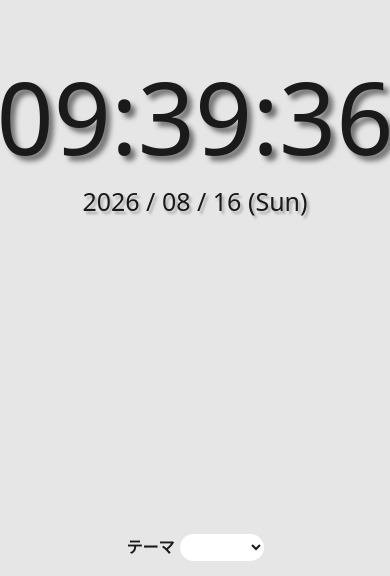
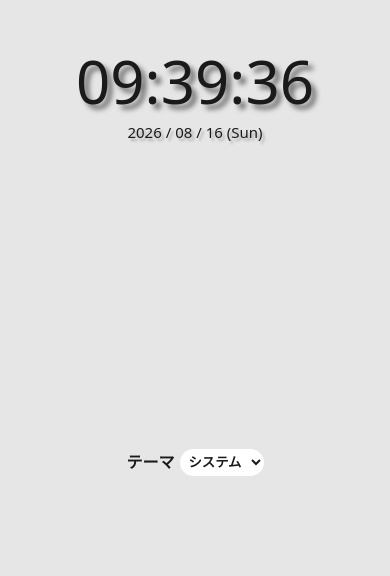
Before and after one commit to kanabon-0610/digital-clock, a plain HTML site: page index.html in a window 390 px wide. Shown: the part 268-844 px from the top of the page. Drawn offline with Linux system fonts and the light colour scheme; a web font is replaced by a local one.

Commit message:
Add files via upload

```diff
--- a/script.js
+++ b/script.js
@@ -30,7 +30,7 @@ updateClock();
 
 // テーマカラーの設定、保存・ロード
 const saveData = localStorage.getItem("theme");
-theme.value = saveData;
+theme.value = saveData || "system";
 
 const systemTheme = window.matchMedia("(prefers-color-scheme: dark)");
 
--- a/style.css
+++ b/style.css
@@ -71,3 +71,17 @@ option {
   background-color: var(--select-color);
   font-weight: bold;
 }
+
+@media (max-width: 768px) {
+  #clock {
+    font-size: 60px;
+  }
+
+  #today {
+    font-size: 15px;
+  }
+
+  #container {
+    height: 85vh;
+  }
+}
```
